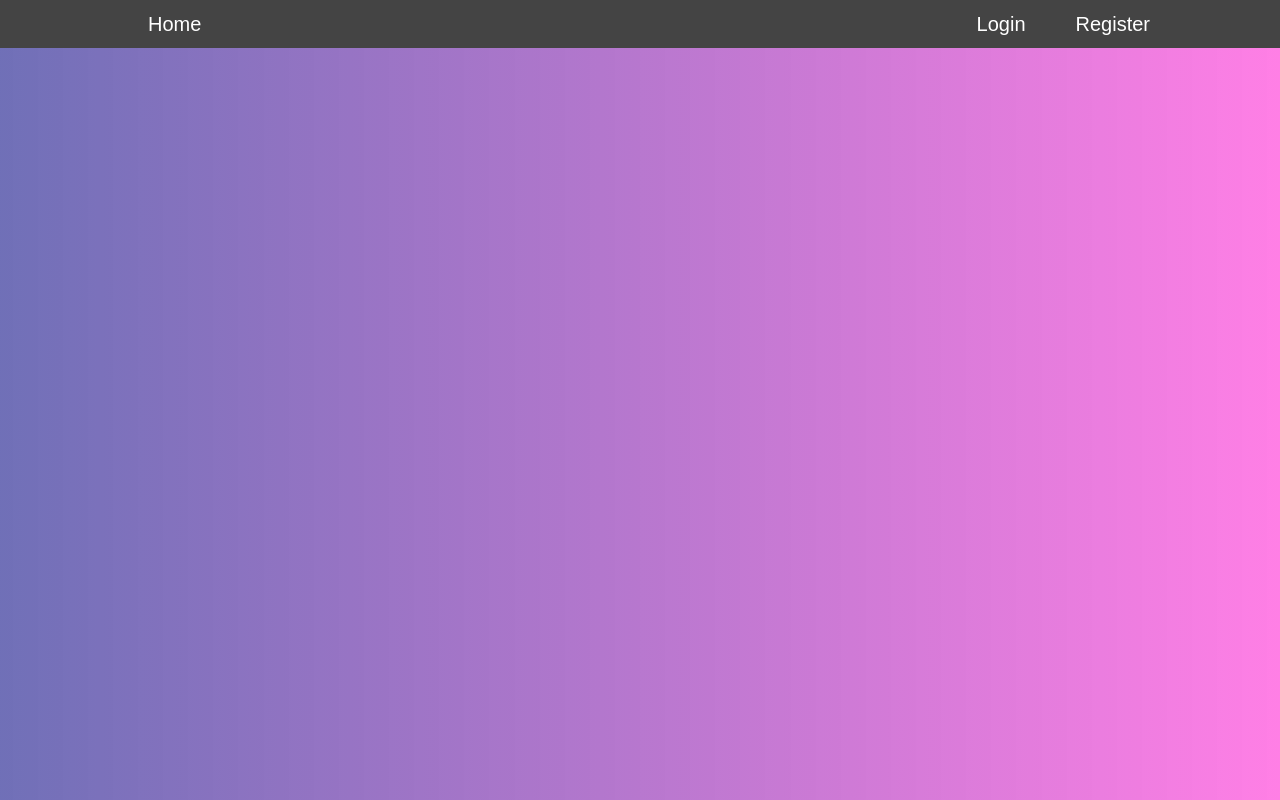
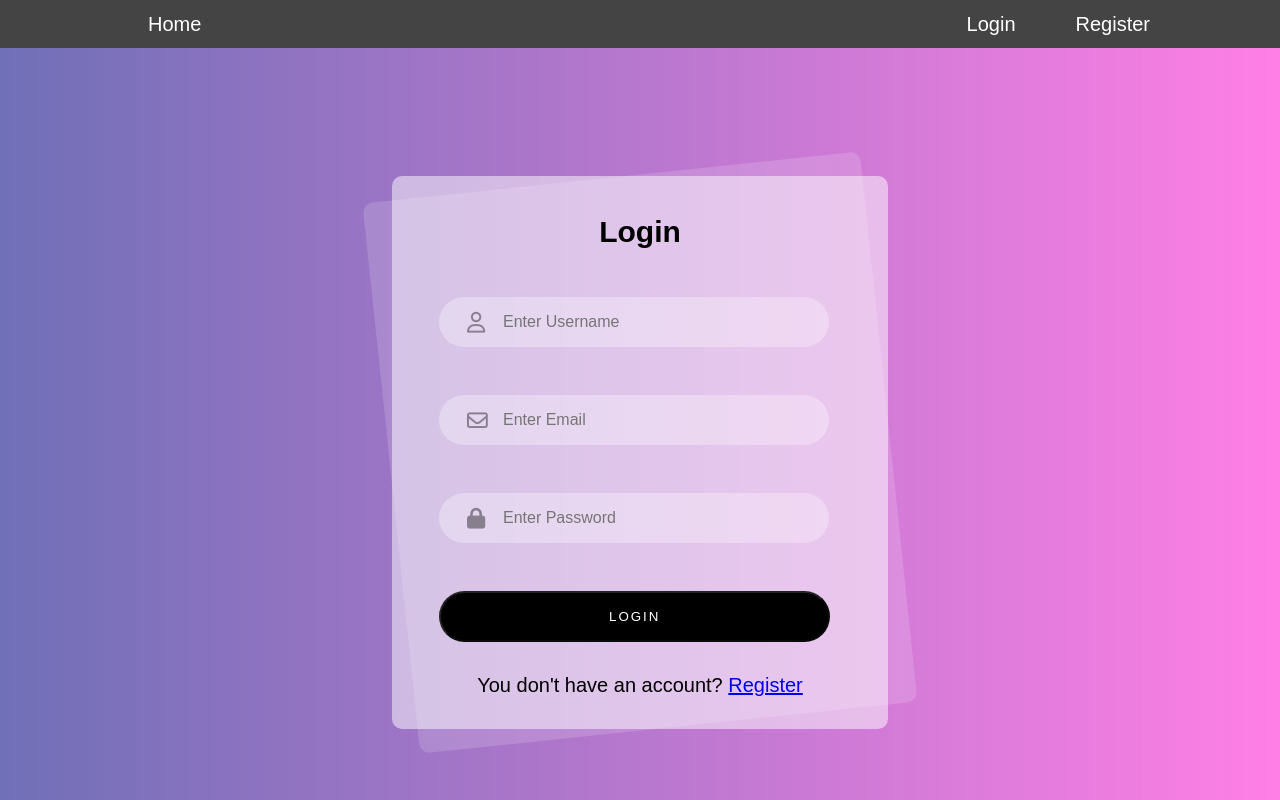
Before and after one commit to Granatation/Bookshop, an Angular app in the folder bookshop-app/: page /login in a window 1280 px wide. Before the commit this address led to /. Built offline with nearby package versions, Linux system fonts and the light colour scheme.

Commit message:
login form

```diff
--- a/bookshop-app/src/app/app-routing.module.ts
+++ b/bookshop-app/src/app/app-routing.module.ts
@@ -1,5 +1,6 @@
 import { NgModule } from '@angular/core';
 import { RouterModule, Routes } from '@angular/router';
+import { LoginComponent } from './auth/login/login.component';
 import { RegisterComponent } from './auth/register/register.component';
 import { HomeComponent } from './core/home/home.component';
 
@@ -12,6 +13,10 @@ const routes: Routes = [
   {
     path: 'register',
     component: RegisterComponent
+  },
+  {
+    path: 'login',
+    component: LoginComponent
   }
 ];
 
--- a/bookshop-app/src/app/auth/login/login.component.css
+++ b/bookshop-app/src/app/auth/login/login.component.css
@@ -0,0 +1,97 @@
+form {
+    width: 500px;
+    color: black;
+    position: absolute;
+    right: 50%;
+    transform: translate(50%);
+    margin: 8rem 0;
+}
+
+fieldset {
+    background-color: rgba(255, 255, 255, .5);
+    border: none;
+    border-radius: 10px;
+}
+
+fieldset::before {
+    content: '';
+    position: absolute;
+    inset: 0;
+    background: rgba(255, 255, 255, 0.15);
+    transform: rotate(-6deg);
+    border-radius: 10px;
+    z-index: -1;
+}
+
+h2 {
+    margin: 2rem 0 1rem 0;
+    text-align: center;
+}
+
+.icon {
+    margin: 0;
+    position: relative;
+    height: 0;
+    width: 20px;
+    top: 14px;
+    left: 60px;
+    font-size: 1.3rem;
+    opacity: .4;
+}
+
+div {
+    margin-top: 3rem;
+}
+
+
+input {
+    border: none;
+    outline: none;
+    color: black;
+    background: rgba(255, 255, 255, .3);
+    font-size: 1rem;
+    padding: 1rem 0 1rem 4rem;
+    margin: 0 0 0 2rem;
+    border-radius: 100px;
+    width: 70%;
+    transition: background-color .5s;
+}
+
+button {
+    background: black;
+    color: white;
+    width: 84%;
+    margin: 3rem 0 0 2rem;
+    padding: 1rem;
+    border-radius: 100px;
+    text-align: center;
+    text-transform: uppercase;
+    letter-spacing: 2px;
+    transition: transform 0.5s;
+}
+
+.error {
+    font-size: 20px;
+    color: rgb(255, 0, 0);
+    margin: 10px 0 0 4rem;
+}
+
+.error+div,
+.error+button {
+    margin-top: 15px;
+}
+
+button:hover:enabled {
+    cursor: pointer;
+    transform: scale(1.05);
+    opacity: 0.9;
+}
+
+input:focus{
+    background-color: white;
+}
+
+.question{
+    text-align: center;
+    margin:2rem 0 1.2rem 0;
+}
--- a/bookshop-app/src/app/auth/login/login.component.html
+++ b/bookshop-app/src/app/auth/login/login.component.html
@@ -1 +1,58 @@
-<p>login works!</p>
+<form [formGroup]="loginForm" method="post" (ngSubmit)="registerHandler()">
+
+    <fieldset>
+        <h2>Login</h2>
+
+        <div>
+            <p class="icon"><i class="fa-regular fa-user"></i></p>
+            <input type="text" formControlName="username" id="username" placeholder="Enter Username">
+        </div>
+
+
+        <ng-container *ngIf="loginForm.get('username')?.touched">
+            <p *ngIf="loginForm.get('username')?.errors?.['required']" class="error">
+                Username is required!
+            </p>
+            <p *ngIf="loginForm.get('username')?.errors?.['minlength']" class="error">
+                Should be longer than 3 characters!
+            </p>
+        </ng-container>
+
+        <div>
+            <p class="icon"><i class="fa-regular fa-envelope"></i></p>
+            <input type="email" formControlName="email" id="email" placeholder="Enter Email">
+        </div>
+
+
+        <ng-container *ngIf="loginForm.get('email')?.touched">
+            <p class="error" *ngIf="loginForm.get('email')?.errors?.['required']">
+                Email is required!
+            </p>
+            <p class="error" *ngIf="loginForm.get('email')?.errors?.['appEmailValidator']">
+                Email is not valid!
+            </p>
+        </ng-container>
+
+        <div>
+            <p class="icon"><i class="fa-solid fa-lock"></i></p>
+            <input type="password" formControlName="password" id="password" placeholder="Enter Password">
+        </div>
+
+        <ng-container *ngIf="loginForm.get('password')?.touched">
+            <p class="error" *ngIf="loginForm.get('password')?.errors?.['required']">
+                Password is required!
+            </p>
+            <p class="error" *ngIf="loginForm.get('password')?.errors?.['minlength']">
+                Password must be at least 6 characters!
+            </p>
+        </ng-container>
+
+        <button [disabled]="loginForm.invalid">Login</button>
+
+        <p class="question">
+            You don't have an account?
+            <a routerLink="/register">Register</a>
+        </p>
+
+    </fieldset>
+</form>
--- a/bookshop-app/src/app/auth/login/login.component.ts
+++ b/bookshop-app/src/app/auth/login/login.component.ts
@@ -1,4 +1,8 @@
 import { Component } from '@angular/core';
+import { FormBuilder, Validators } from '@angular/forms';
+import { Router } from '@angular/router';
+
+import { appEmailValidator, sameValueGroupValidator } from 'src/app/shared/validators';
 
 @Component({
   selector: 'app-login',
@@ -6,5 +10,17 @@ import { Component } from '@angular/core';
   styleUrls: ['./login.component.css']
 })
 export class LoginComponent {
+  loginForm = this.fb.group({
+    username: ['', [Validators.required, Validators.minLength(3)]],
+    email: ['', [Validators.required, appEmailValidator]],
+    password: ['', [Validators.required, Validators.minLength(6)]]
+  })
 
+  constructor(private fb: FormBuilder, private router: Router) {
+
+  }
+
+  registerHandler() {
+    this.router.navigate(['/']);
+  }
 }
--- a/bookshop-app/src/app/core/header/header.component.html
+++ b/bookshop-app/src/app/core/header/header.component.html
@@ -9,9 +9,11 @@
         </ul>
 
         <ul *ngIf="!isLoggedIn">
-            <li>Login</li>
             <li>
-                <a routerLink="/register" routerLinkActive="active">Register</a>
+                <a routerLink="/login">Login</a>
+            </li>
+            <li>
+                <a routerLink="/register">Register</a>
             </li>
         </ul>
     </nav>
```
